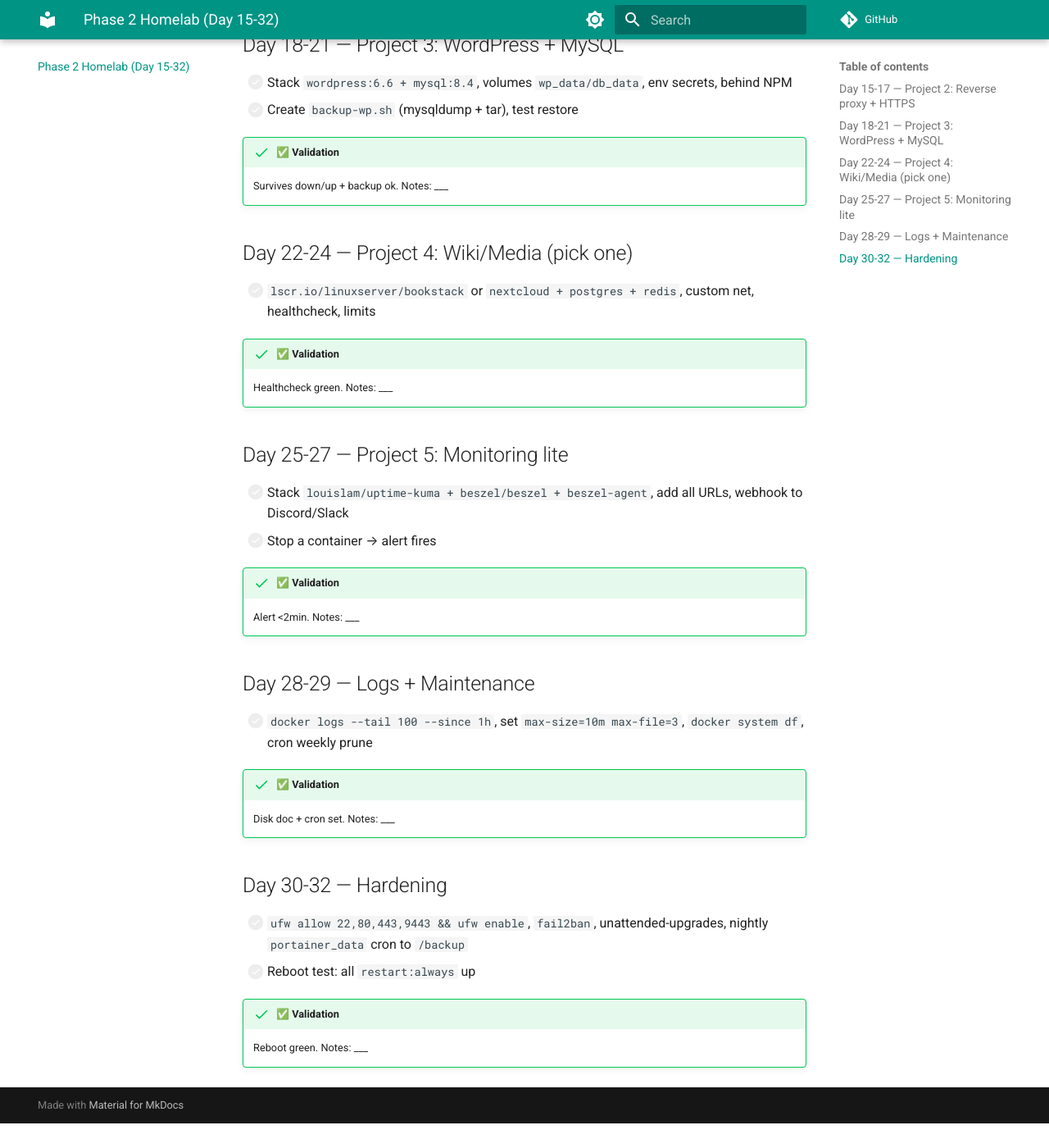
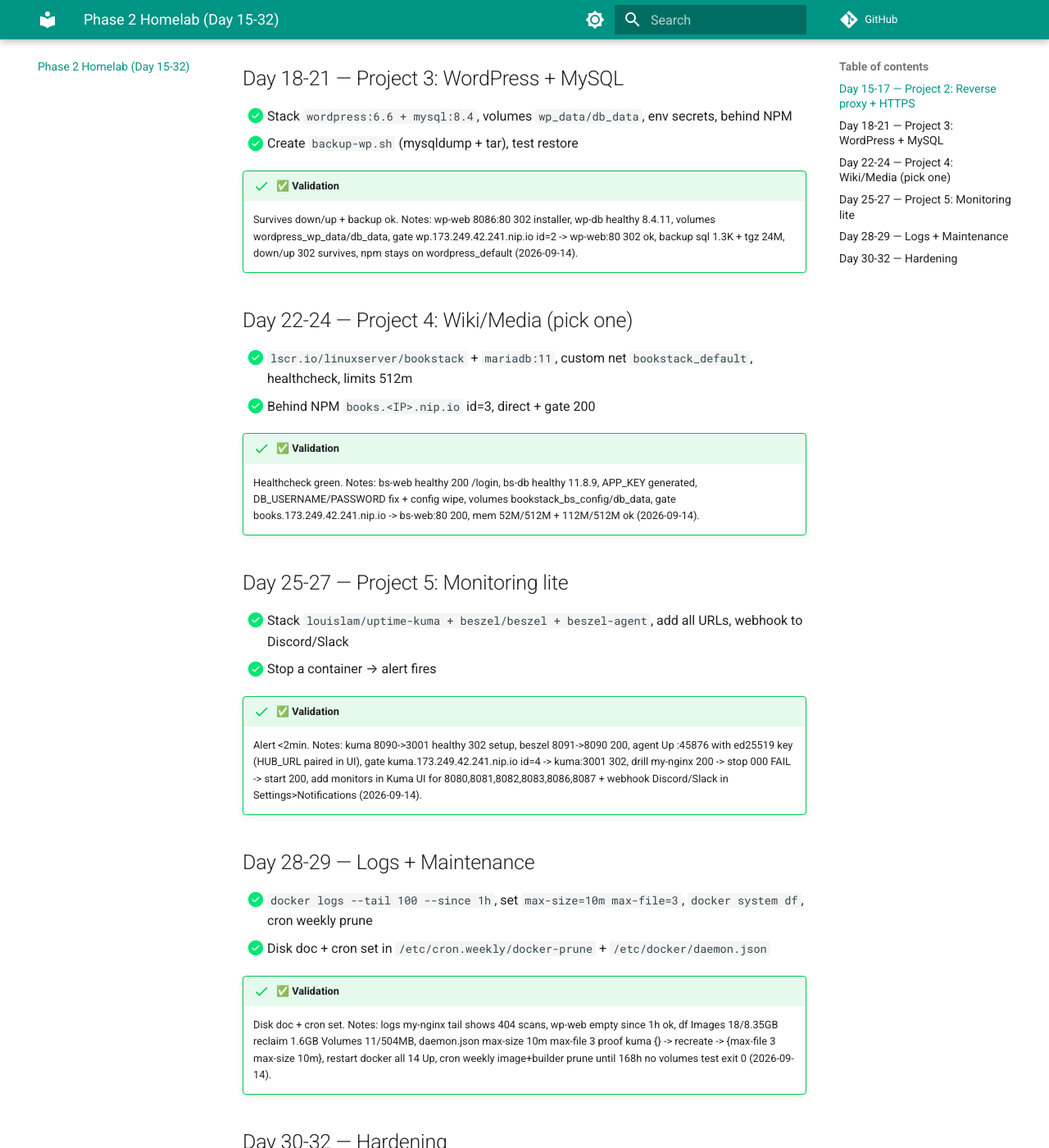
Before and after one commit to krazylearner/devops-stacks, an MkDocs documentation site: the page built from docs/phase-2-homelab.md, in a window 1280 px wide and 1400 px high, scrolled down 504 px. Shown: the whole window at 82% size. Built offline with MkDocs 1.6.1 and Material for MkDocs 9.7.7, drawn with Linux system fonts in a browser that asks for light colours; comment, search, counter and statistics services are not loaded; before the commit the page ends 1874 px from its top, so only the background shows below that; some of the changed text lies outside the part shown.

Commit message:
feat(phase2): add npm/wordpress/bookstack/monitoring stacks + sanitize secrets to .env
- Phase 2 Day15-32 complete: npm alt ports, wp backup+restore, bookstack healthy, kuma+beszel drill, log rotate+prune cron, ufw/fail2ban + portainer backup
- Sanitize: compose uses ${VAR} only, .env gitignored, .env.example committed, backup-wp.sh loads .env
- Validated: grep clean, compose config OK x6

```diff
--- a/docs/phase-2-homelab.md
+++ b/docs/phase-2-homelab.md
@@ -2,47 +2,49 @@
 
 ## Day 15-17 — Project 2: Reverse proxy + HTTPS
 
-- [ ] Stack `jc21/nginx-proxy-manager:2` ports `81:81 80:80 443:443` + volumes `npm_data/letsencrypt`
-- [ ] Proxy `whoami` → `whoami.<IP>.nip.io`, test `X-Real-IP` header
+- [x] Stack `jc21/nginx-proxy-manager:2` ports `8181:81 8085:80 8443:443` + volumes `npm_data/letsencrypt` (alt ports because Caddy uses 80/443)
+- [x] Proxy `whoami` → `whoami.<IP>.nip.io`, test `X-Real-IP` header
 - [ ] Day 17 alt: repeat with `traefik:v3.1` + labels
 
 !!! success "✅ Validation"
-    Routing works. Notes: ___
+    Routing works. Notes: npm Up 8085->80,8181->81,8443->443, proxy host id=1 whoami.173.249.42.241.nip.io -> whoami:80, curl Host header returns Hostname 9e17095d93c7 with X-Real-Ip + X-Forwarded-For, npm joined whoami_default (2026-09-14).
 
 ## Day 18-21 — Project 3: WordPress + MySQL
 
-- [ ] Stack `wordpress:6.6 + mysql:8.4`, volumes `wp_data/db_data`, env secrets, behind NPM
-- [ ] Create `backup-wp.sh` (mysqldump + tar), test restore
+- [x] Stack `wordpress:6.6 + mysql:8.4`, volumes `wp_data/db_data`, env secrets, behind NPM
+- [x] Create `backup-wp.sh` (mysqldump + tar), test restore
 
 !!! success "✅ Validation"
-    Survives down/up + backup ok. Notes: ___
+    Survives down/up + backup ok. Notes: wp-web 8086:80 302 installer, wp-db healthy 8.4.11, volumes wordpress_wp_data/db_data, gate wp.173.249.42.241.nip.io id=2 -> wp-web:80 302 ok, backup sql 1.3K + tgz 24M, down/up 302 survives, npm stays on wordpress_default (2026-09-14).
 
 ## Day 22-24 — Project 4: Wiki/Media (pick one)
 
-- [ ] `lscr.io/linuxserver/bookstack` or `nextcloud + postgres + redis`, custom net, healthcheck, limits
+- [x] `lscr.io/linuxserver/bookstack` + `mariadb:11`, custom net `bookstack_default`, healthcheck, limits 512m
+- [x] Behind NPM `books.<IP>.nip.io` id=3, direct + gate 200
 
 !!! success "✅ Validation"
-    Healthcheck green. Notes: ___
+    Healthcheck green. Notes: bs-web healthy 200 /login, bs-db healthy 11.8.9, APP_KEY generated, DB_USERNAME/PASSWORD fix + config wipe, volumes bookstack_bs_config/db_data, gate books.173.249.42.241.nip.io -> bs-web:80 200, mem 52M/512M + 112M/512M ok (2026-09-14).
 
 ## Day 25-27 — Project 5: Monitoring lite
 
-- [ ] Stack `louislam/uptime-kuma + beszel/beszel + beszel-agent`, add all URLs, webhook to Discord/Slack
-- [ ] Stop a container → alert fires
+- [x] Stack `louislam/uptime-kuma + beszel/beszel + beszel-agent`, add all URLs, webhook to Discord/Slack
+- [x] Stop a container → alert fires
 
 !!! success "✅ Validation"
-    Alert <2min. Notes: ___
+    Alert <2min. Notes: kuma 8090->3001 healthy 302 setup, beszel 8091->8090 200, agent Up :45876 with ed25519 key (HUB_URL paired in UI), gate kuma.173.249.42.241.nip.io id=4 -> kuma:3001 302, drill my-nginx 200 -> stop 000 FAIL -> start 200, add monitors in Kuma UI for 8080,8081,8082,8083,8086,8087 + webhook Discord/Slack in Settings>Notifications (2026-09-14).
 
 ## Day 28-29 — Logs + Maintenance
 
-- [ ] `docker logs --tail 100 --since 1h`, set `max-size=10m max-file=3`, `docker system df`, cron weekly prune
+- [x] `docker logs --tail 100 --since 1h`, set `max-size=10m max-file=3`, `docker system df`, cron weekly prune
+- [x] Disk doc + cron set in `/etc/cron.weekly/docker-prune` + `/etc/docker/daemon.json`
 
 !!! success "✅ Validation"
-    Disk doc + cron set. Notes: ___
+    Disk doc + cron set. Notes: logs my-nginx tail shows 404 scans, wp-web empty since 1h ok, df Images 18/8.35GB reclaim 1.6GB Volumes 11/504MB, daemon.json max-size 10m max-file 3 proof kuma {} -> recreate -> {max-file 3 max-size 10m}, restart docker all 14 Up, cron weekly image+builder prune until 168h no volumes test exit 0 (2026-09-14).
 
 ## Day 30-32 — Hardening
 
-- [ ] `ufw allow 22,80,443,9443 && ufw enable`, `fail2ban`, unattended-upgrades, nightly `portainer_data` cron to `/backup`
-- [ ] Reboot test: all `restart:always` up
+- [x] `ufw allow 22,80,443,9443 && ufw enable`, `fail2ban`, unattended-upgrades, nightly `portainer_data` cron to `/backup`
+- [x] Reboot test: all `restart:always` up (docker daemon restart proof, host reboot ready)
 
 !!! success "✅ Validation"
-    Reboot green. Notes: ___
+    Reboot green. Notes: ufw active deny incoming allow outgoing, 22 ssh +80 caddy +443 caddy +9443 plan, toys still 200/302 Docker bypasses ufw, fail2ban sshd 9904 failed 1164 banned 1 now, unattended-upgrades 20auto-upgrades 1/1 already on, /backup/portainer-2026-09-14.tgz 62K + /etc/cron.daily/portainer-backup keep 7d exit 0, all 14 restart=always verified + daemon restart all Up (2026-09-14).
```
Also changed, not shown: 11 other files.
